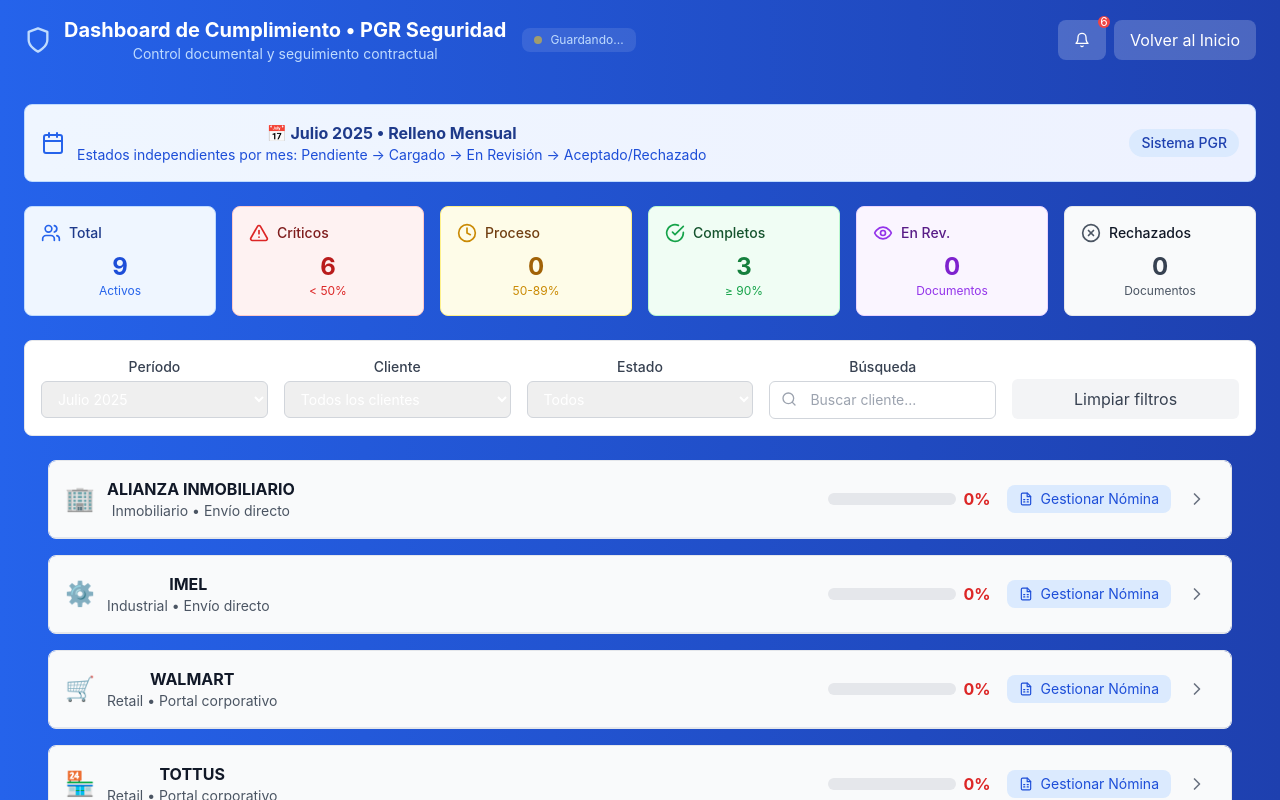
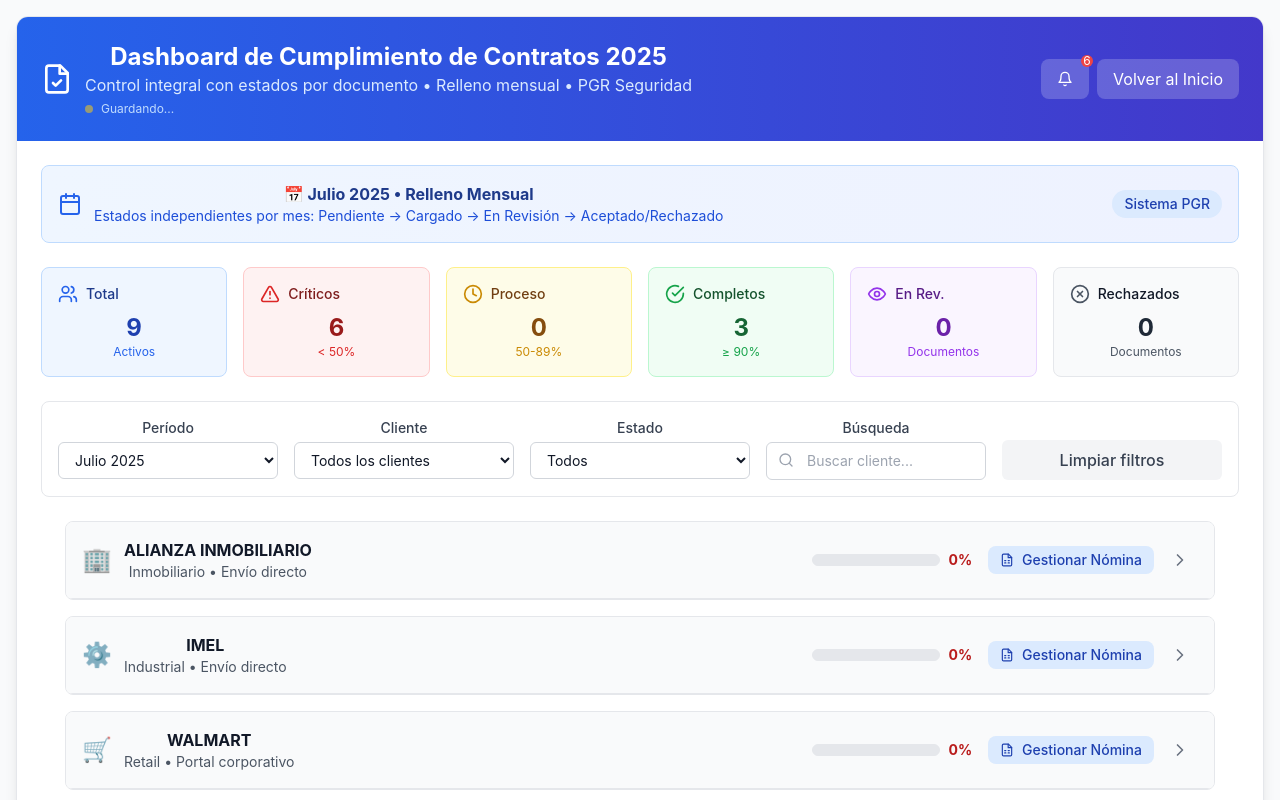
Before and after one commit to Grupo-PGV/dashboard-financiero, a React (Create React App) app: page / in a window 1280 px wide. Both pictures are taken after a click on the button "Ver Dashboard de Contratos". Shown: the top 800 px of the page. Built offline with nearby package versions, Linux system fonts and the light colour scheme.

Commit message:
Update DashboardCumplimiento.jsx

```diff
--- a/src/components/DashboardCumplimiento.jsx
+++ b/src/components/DashboardCumplimiento.jsx
@@ -1,4 +1,4 @@
-// src/components/DashboardCumplimiento.jsx
+// src/components/DashboardCumplimiento.jsx - CÓDIGO COMPLETO FINAL
 import React, { useState, useEffect } from 'react';
 import {
   FileCheck,
@@ -436,8 +436,7 @@ const DashboardCumplimiento = ({ onCerrarSesion }) => {
     cambiarEstado(cliente, documento, tipo, nuevosEstados[siguienteIndice]);
   };
 
-// REEMPLAZA SOLO LA FUNCIÓN subirNominaExcel en tu DashboardCumplimiento.jsx
-
+  // 🔧 FUNCIÓN CORREGIDA PARA SUBIR NÓMINA EN EXCEL
   const subirNominaExcel = async (cliente, file) => {
     console.log(`📋 Iniciando procesamiento de Excel para cliente: ${cliente}`);
     setSubiendoNomina(prev => ({ ...prev, [cliente]: true }));
@@ -973,24 +972,23 @@ const subirNominaExcel = async (cliente, file) => {
 
   return (
     <div className="min-h-screen bg-gray-50">
-      {/* Header con gradiente y sistema de estado */}
-      <div className="bg-gradient-to-r from-blue-600 to-blue-800 text-white">
-        <div className="max-w-7xl mx-auto px-6 py-4">
-          <div className="flex justify-between items-center">
-            <div className="flex items-center space-x-4">
-              <div className="flex items-center space-x-3">
-                <Shield size={28} className="text-blue-200" />
+      <div className="max-w-7xl mx-auto p-4">
+        <div className="bg-white rounded-xl shadow-lg border border-gray-200 overflow-hidden">
+
+          {/* Header con colores originales restaurados */}
+          <div className="bg-gradient-to-r from-blue-600 to-indigo-700 p-6">
+            <div className="flex items-center justify-between text-white">
+              <div className="flex items-center gap-3">
+                <FileCheck size={32} />
                 <div>
-                  <h1 className="text-xl font-bold">Dashboard de Cumplimiento • PGR Seguridad</h1>
-                  <p className="text-blue-200 text-sm">Control documental y seguimiento contractual</p>
-                </div>
-              </div>
-
-              <div className="flex items-center space-x-2 bg-white/10 px-3 py-1 rounded-lg">
+                  <h1 className="text-2xl font-bold">Dashboard de Cumplimiento de Contratos 2025</h1>
+                  <p className="text-blue-100">Control integral con estados por documento • Relleno mensual • PGR Seguridad</p>
+                  <div className="flex items-center gap-2 mt-1">
                     <div className={`w-2 h-2 rounded-full ${guardandoAutomatico ? 'bg-yellow-400 animate-pulse' : 'bg-green-400'}`}></div>
                     <span className="text-xs text-blue-200">
                       {guardandoAutomatico ? 'Guardando...' : `${estadisticas.total} clientes activos • Auto-guardado activo`}
                     </span>
+                  </div>
                 </div>
               </div>
               <div className="flex gap-2">
@@ -1015,8 +1013,9 @@ const subirNominaExcel = async (cliente, file) => {
             </div>
           </div>
 
-        {/* Estadísticas generales */}
+          {/* Estadísticas generales con colores mejorados */}
           <div className="p-6 border-b border-gray-200">
+
             {/* Banner de período actual */}
             <div className="mb-6 bg-gradient-to-r from-blue-50 to-indigo-50 border border-blue-200 rounded-lg p-4">
               <div className="flex items-center justify-between">
@@ -1031,7 +1030,6 @@ const subirNominaExcel = async (cliente, file) => {
                     </p>
                   </div>
                 </div>
-
                 <div className="text-right">
                   <div className="px-3 py-1 bg-blue-100 text-blue-800 rounded-full text-sm font-medium">
                     Sistema PGR
@@ -1040,14 +1038,15 @@ const subirNominaExcel = async (cliente, file) => {
               </div>
             </div>
 
-          {/* Tarjetas de estadísticas */}
+            {/* Tarjetas de estadísticas con mejor contraste */}
             <div className="grid grid-cols-2 md:grid-cols-4 lg:grid-cols-6 gap-4 mb-6">
+
               <div className="bg-blue-50 p-4 rounded-lg border border-blue-200">
                 <div className="flex items-center gap-2 mb-2">
                   <Users size={20} className="text-blue-600" />
                   <span className="text-sm font-medium text-blue-900">Total</span>
                 </div>
-              <p className="text-2xl font-bold text-blue-700">{estadisticas.total}</p>
+                <p className="text-2xl font-bold text-blue-800">{estadisticas.total}</p>
                 <p className="text-xs text-blue-600">Activos</p>
               </div>
 
@@ -1056,7 +1055,7 @@ const subirNominaExcel = async (cliente, file) => {
                   <AlertTriangle size={20} className="text-red-600" />
                   <span className="text-sm font-medium text-red-900">Críticos</span>
                 </div>
-              <p className="text-2xl font-bold text-red-700">{estadisticas.criticos}</p>
+                <p className="text-2xl font-bold text-red-800">{estadisticas.criticos}</p>
                 <p className="text-xs text-red-600">&lt; 50%</p>
               </div>
 
@@ -1065,7 +1064,7 @@ const subirNominaExcel = async (cliente, file) => {
                   <Clock size={20} className="text-yellow-600" />
                   <span className="text-sm font-medium text-yellow-900">Proceso</span>
                 </div>
-              <p className="text-2xl font-bold text-yellow-700">{estadisticas.proceso}</p>
+                <p className="text-2xl font-bold text-yellow-800">{estadisticas.proceso}</p>
                 <p className="text-xs text-yellow-600">50-89%</p>
               </div>
 
@@ -1074,7 +1073,7 @@ const subirNominaExcel = async (cliente, file) => {
                   <CheckCircle size={20} className="text-green-600" />
                   <span className="text-sm font-medium text-green-900">Completos</span>
                 </div>
-              <p className="text-2xl font-bold text-green-700">{estadisticas.completos}</p>
+                <p className="text-2xl font-bold text-green-800">{estadisticas.completos}</p>
                 <p className="text-xs text-green-600">≥ 90%</p>
               </div>
 
@@ -1083,7 +1082,7 @@ const subirNominaExcel = async (cliente, file) => {
                   <Eye size={20} className="text-purple-600" />
                   <span className="text-sm font-medium text-purple-900">En Rev.</span>
                 </div>
-              <p className="text-2xl font-bold text-purple-700">{estadisticas.enRevision}</p>
+                <p className="text-2xl font-bold text-purple-800">{estadisticas.enRevision}</p>
                 <p className="text-xs text-purple-600">Documentos</p>
               </div>
 
@@ -1092,21 +1091,23 @@ const subirNominaExcel = async (cliente, file) => {
                   <XCircle size={20} className="text-gray-600" />
                   <span className="text-sm font-medium text-gray-900">Rechazados</span>
                 </div>
-              <p className="text-2xl font-bold text-gray-700">{estadisticas.rechazados}</p>
+                <p className="text-2xl font-bold text-gray-800">{estadisticas.rechazados}</p>
                 <p className="text-xs text-gray-600">Documentos</p>
               </div>
+
             </div>
 
-          {/* Controles y filtros */}
+            {/* Controles y filtros con mejor contraste */}
             <div className="bg-white rounded-lg p-4 border border-gray-200">
               <div className="grid grid-cols-1 md:grid-cols-5 gap-4">
+
                 {/* Selector de mes */}
                 <div>
                   <label className="block text-sm font-medium text-gray-700 mb-1">Período</label>
                   <select
                     value={mesSeleccionado}
                     onChange={(e) => setMesSeleccionado(e.target.value)}
-                  className="w-full border border-gray-300 rounded-md px-3 py-2 text-sm focus:ring-2 focus:ring-blue-500 focus:border-blue-500"
+                    className="w-full border border-gray-300 rounded-md px-3 py-2 text-sm focus:ring-2 focus:ring-blue-500 focus:border-blue-500 bg-white text-gray-900"
                   >
                     {periodos.map(periodo => (
                       <option key={periodo.valor} value={periodo.valor}>
@@ -1122,7 +1123,7 @@ const subirNominaExcel = async (cliente, file) => {
                   <select
                     value={clienteFiltro}
                     onChange={(e) => setClienteFiltro(e.target.value)}
-                  className="w-full border border-gray-300 rounded-md px-3 py-2 text-sm focus:ring-2 focus:ring-blue-500 focus:border-blue-500"
+                    className="w-full border border-gray-300 rounded-md px-3 py-2 text-sm focus:ring-2 focus:ring-blue-500 focus:border-blue-500 bg-white text-gray-900"
                   >
                     <option value="">Todos los clientes</option>
                     {clientesFiltrados.map(([nombre]) => (
@@ -1137,7 +1138,7 @@ const subirNominaExcel = async (cliente, file) => {
                   <select
                     value={filtroEstado}
                     onChange={(e) => setFiltroEstado(e.target.value)}
-                  className="w-full border border-gray-300 rounded-md px-3 py-2 text-sm focus:ring-2 focus:ring-blue-500 focus:border-blue-500"
+                    className="w-full border border-gray-300 rounded-md px-3 py-2 text-sm focus:ring-2 focus:ring-blue-500 focus:border-blue-500 bg-white text-gray-900"
                   >
                     <option value="todos">Todos</option>
                     <option value="pendiente">Pendiente</option>
@@ -1158,7 +1159,7 @@ const subirNominaExcel = async (cliente, file) => {
                       placeholder="Buscar cliente..."
                       value={busqueda}
                       onChange={(e) => setBusqueda(e.target.value)}
-                    className="w-full pl-10 border border-gray-300 rounded-md px-3 py-2 text-sm focus:ring-2 focus:ring-blue-500 focus:border-blue-500"
+                      className="w-full pl-10 border border-gray-300 rounded-md px-3 py-2 text-sm focus:ring-2 focus:ring-blue-500 focus:border-blue-500 bg-white text-gray-900"
                     />
                   </div>
                 </div>
@@ -1171,11 +1172,12 @@ const subirNominaExcel = async (cliente, file) => {
                       setClienteFiltro('');
                       setFiltroEstado('todos');
                     }}
-                  className="w-full px-4 py-2 bg-gray-100 text-gray-700 rounded-md hover:bg-gray-200 transition-colors"
+                    className="w-full px-4 py-2 bg-gray-100 text-gray-700 rounded-md hover:bg-gray-200 transition-colors font-medium"
                   >
                     Limpiar filtros
                   </button>
                 </div>
+
               </div>
             </div>
 
@@ -1187,8 +1189,9 @@ const subirNominaExcel = async (cliente, file) => {
                   const isExpanded = clientesExpandidos[nombre];
 
                   return (
-                  <div key={nombre} className="border border-gray-200 rounded-lg overflow-hidden">
-                    {/* Header del cliente */}
+                    <div key={nombre} className="border border-gray-200 rounded-lg overflow-hidden bg-white">
+
+                      {/* Header del cliente con mejor contraste */}
                       <div className="p-4 bg-gray-50 border-b border-gray-200">
                         <div className="flex items-center justify-between">
                           <div className="flex items-center gap-3">
@@ -1200,9 +1203,9 @@ const subirNominaExcel = async (cliente, file) => {
                           </div>
 
                           <div className="flex items-center gap-4">
-                          {/* Barra de progreso */}
+                            {/* Barra de progreso mejorada */}
                             <div className="flex items-center gap-2">
-                            <div className="w-32 bg-gray-200 rounded-full h-3">
+                              <div className="w-32 bg-gray-200 rounded-full h-3 border">
                                 <div
                                   className={`h-3 rounded-full transition-all duration-500 ${
                                     porcentaje < 50 ? 'bg-red-500' :
@@ -1211,9 +1214,9 @@ const subirNominaExcel = async (cliente, file) => {
                                   style={{ width: `${porcentaje}%` }}
                                 ></div>
                               </div>
-                            <span className={`font-bold ${
-                              porcentaje < 50 ? 'text-red-600' :
-                              porcentaje < 90 ? 'text-yellow-600' : 'text-green-600'
+                              <span className={`font-bold text-sm ${
+                                porcentaje < 50 ? 'text-red-700' :
+                                porcentaje < 90 ? 'text-yellow-700' : 'text-green-700'
                               }`}>
                                 {porcentaje}%
                               </span>
@@ -1223,10 +1226,10 @@ const subirNominaExcel = async (cliente, file) => {
                             <div className="flex items-center gap-2">
                               <button
                                 onClick={() => toggleSubmenuCliente(nombre)}
-                              className={`px-3 py-1 rounded-lg text-sm transition-colors flex items-center gap-2 ${
+                                className={`px-3 py-1 rounded-lg text-sm transition-colors flex items-center gap-2 font-medium ${
                                   submenuActivo[nombre]
-                                  ? 'bg-blue-600 text-white'
-                                  : 'bg-blue-100 text-blue-700 hover:bg-blue-200'
+                                    ? 'bg-blue-600 text-white hover:bg-blue-700'
+                                    : 'bg-blue-100 text-blue-800 hover:bg-blue-200'
                                 }`}
                               >
                                 <FileSpreadsheet size={14} />
@@ -1454,6 +1457,7 @@ const subirNominaExcel = async (cliente, file) => {
           </div>
         </div>
       </div>
+    </div>
   );
 };
 
```
Lines whose indentation alone changed are shown as unchanged.
